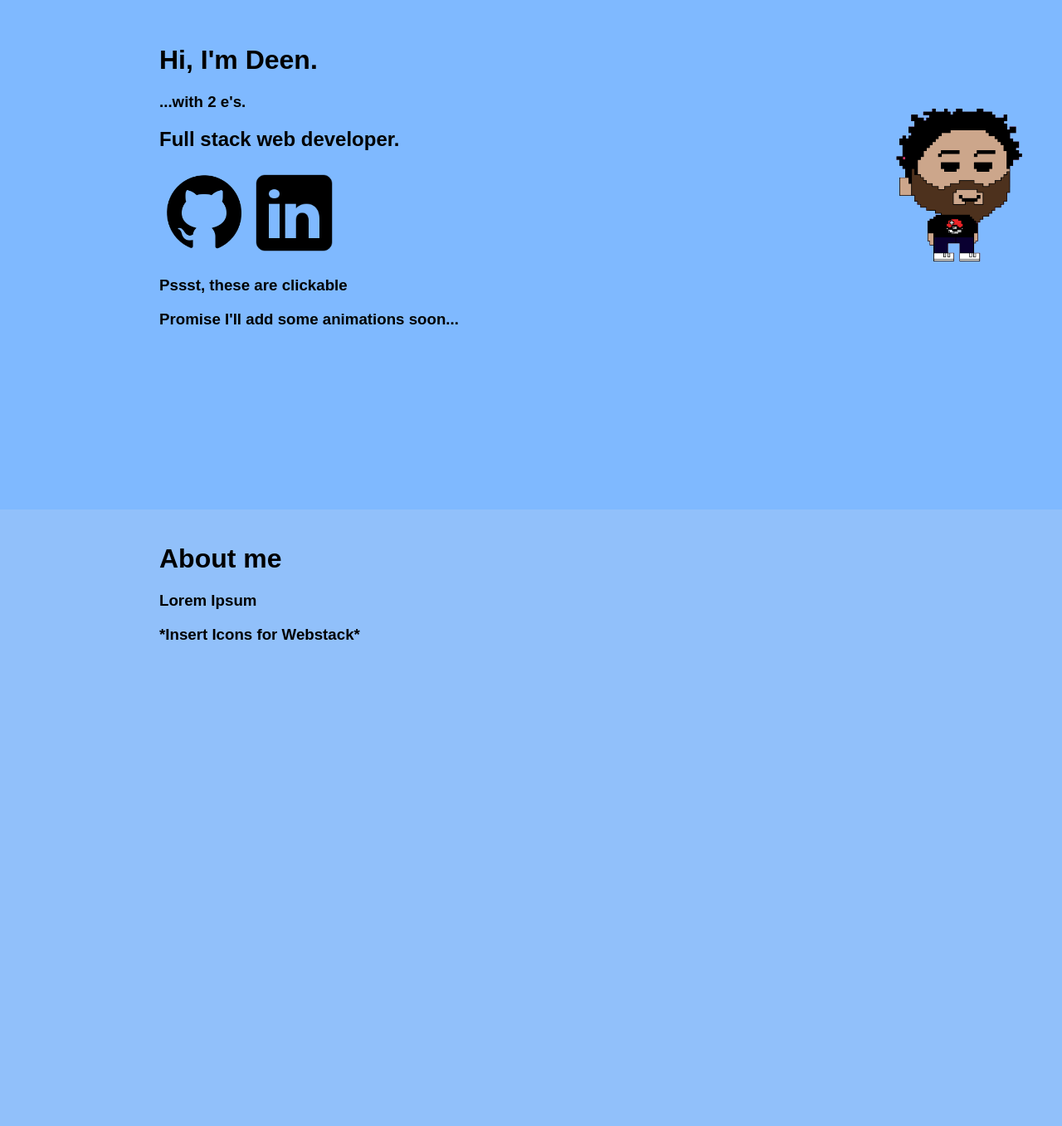
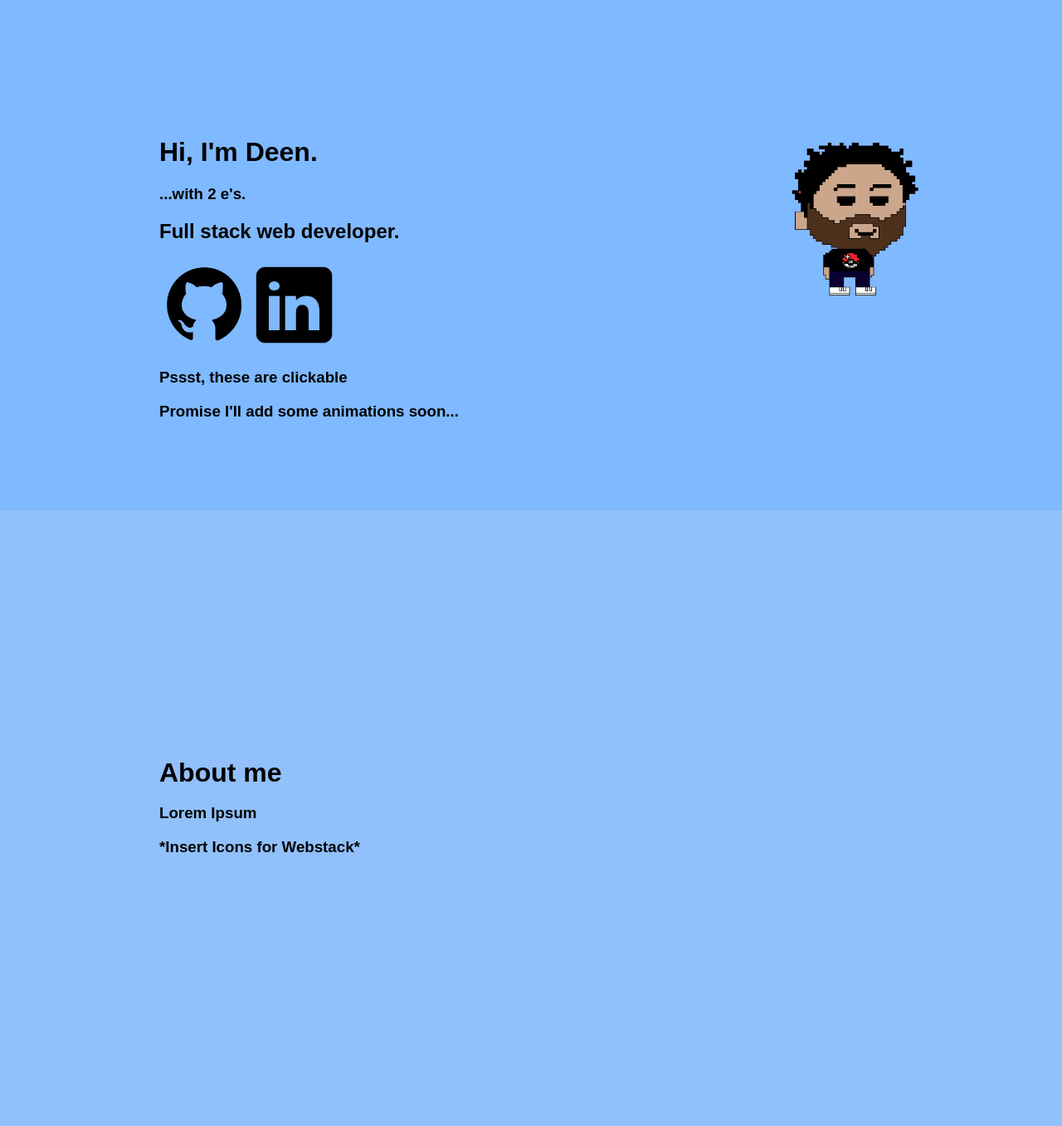
Before and after one commit to Deen-q/portfolio-site, a React (Create React App) app: page / in a window 1280 px wide. Shown: the part 233-1590 px from the top of the page at 83% size. Built offline with nearby package versions, Linux system fonts and the light colour scheme; a web font is replaced by a local one.

Commit message:
Almost perfect on the scrollIntoView front. Just need to push the content in Segment1 slightly up now

```diff
--- a/src/App.css
+++ b/src/App.css
@@ -1,7 +1,7 @@
 @import url('https://fonts.googleapis.com/css2?family=IM+Fell+French+Canon&display=swap');
 
 * {
-  font-family: 'IM FELL French Canon', sans-serif;
+    font-family:'IM FELL French Canon', sans-serif
 }
 
 html, body {
@@ -15,12 +15,13 @@ html, body {
     position: sticky;
     top: 0;
     z-index: 1;
-  padding: 1% 0;
+    padding-top: 1%;
   }
 
 .NavBarButtons {
   display: flex;
-  justify-content: space-around;
+  justify-content:space-around;
+  padding-bottom: 1%;
 }
 
 button {
@@ -29,54 +30,67 @@ button {
   cursor: pointer;
 }
 
-.Segment1,
-.Segment2,
-.Segment3,
-.Segment4 {
-  height: 100vh;
-}
-
 .Segment1 {
     background-color: rgb(127, 185, 255);
     display: flex;
     align-items: center;
+    height: calc(100vh - 10vh);
+    /* padding-top: 8vh; */
+    padding-top: calc(10vh + 1px);
   }
 
   .TextContainer {
     padding-left: 15%;
-  padding-top: 20px;
+  }
+
+  .Segment1 .TextContainer {
+    /* ... (your other CSS properties) ... */
+    padding-top: 20vh; /* Adjust the padding to control the space between top and content */
   }
 
   .ImageContainer {
     display: flex;
-  justify-content: flex-end;
-  flex-grow: 1;
+    justify-content: flex-end; /*Align with right of container*/
+    flex-grow: 1; /*Pushes image to right*/
   }
 
   .AvatarImg {
     width: 30%;
-  padding-right: 20px;
+    padding-right: 20%;
   }
 
-.githubCat,
+  .githubCat {
+    width: 30%;
+    cursor: pointer;
+  }
+
   .linkedinIcon {
     width: 30%;
     cursor: pointer;
   }
 
-.Segment2 {
-  background-color: rgb(145, 192, 250);
+  .Segment2,
+  .Segment4 {
+    background-color:rgb(145, 192, 250);
+    height:100vh; /*90vh so it mimics the previous page and takes into account the 10vh STICKY NavBar*/
+  }
+
+  .Segment2,
+  .Segment3,
+  .Segment4 {
+    height: calc(100vh - 10vh);
+    /* Adjust the height to fit below the NavBar */
+    padding-top: calc(10vh + 1px);
+  }
+
+  .Segment2 h1,
+  .Segment3 h1,
+  .Segment4 h1 {
+    margin: 0; /* remove the white streak*/
+    padding-top: 20%;
   }
 
   .Segment3 {
-  background-color: rgb(127, 185, 255);
+    background-color:rgb(127, 185, 255);
+    height: 100vh;
   }
-
-.Segment4 {
-  background-color: rgb(145, 192, 250);
-}
-
-.TextContainer {
-  padding-left: 15%;
-  padding-top: 20px;
-}
```
Lines whose indentation alone changed are shown as unchanged.
